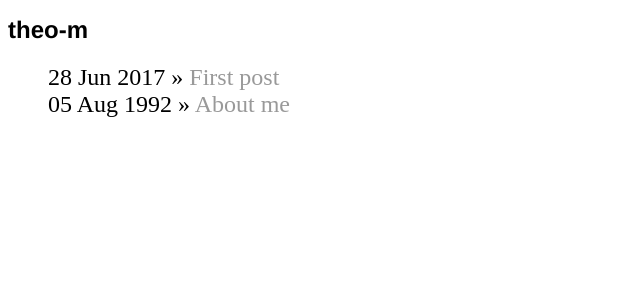
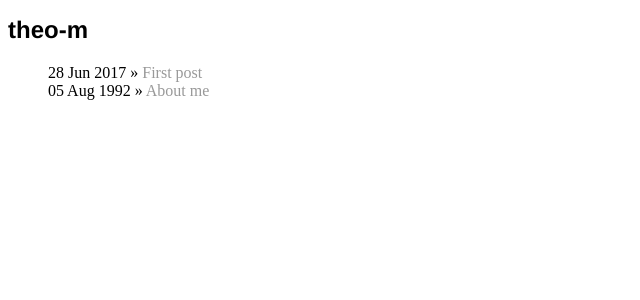
Before and after one commit to theo-m/theo-m.github.io, a Jekyll site: the page built from index.html, in a window 1280 px wide. Shown: the top 300 px of the page, without its empty margins (0-640 px from the left). Built offline with Jekyll 4.4.1, drawn with Linux system fonts in a browser that asks for light colours.

Commit message:
Less fancy lists

```diff
--- a/css/main.css
+++ b/css/main.css
@@ -2,16 +2,16 @@
     /*margin: 60px auto;*/
     width: 70%;
 }
-nav ul, footer ul {
+/*nav ul, footer ul {
     font-family:'Helvetica', 'Arial', 'Sans-Serif';
     padding: 0px;
     list-style: none;
     font-weight: bold;
-}
-nav ul li, footer ul li {
+}*/
+/*nav ul li, footer ul li {
     display: inline;
     margin-right: 20px;
-}
+}*/
 a {
     text-decoration: none;
     color: #999;
@@ -35,7 +35,7 @@
 
 ul.posts {
     margin: 20px auto 40px;
-    font-size: 1.5em;
+    font-size: 1em;
 }
 
 ul.posts li {
```
